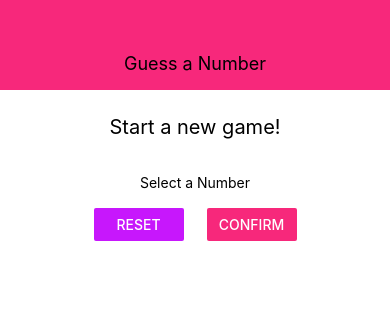
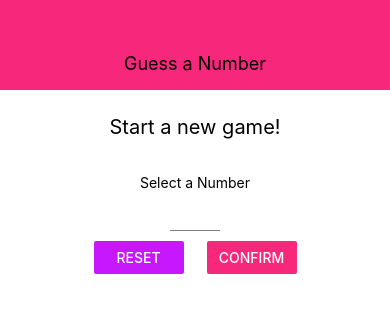
Before and after one commit to rony646/guess-a-number-app, a React Native app: screen / in a window 390 px wide. Shown: the top 312 px of the page. Built offline with nearby package versions, Linux system fonts and the light colour scheme.

Commit message:
new features

```diff
--- /dev/null
+++ b/components/Input.js
@@ -0,0 +1,17 @@
+import React from 'react';
+import { TextInput, StyleSheet } from 'react-native';
+
+const Input = props => {
+    return <TextInput {...props} style={{...styles.input, ...props.style}}/>
+};
+
+const styles = StyleSheet.create({
+    input: {
+        height: 30,
+        borderBottomColor: 'grey',
+        borderBottomWidth: 1,
+        marginVertical: 10
+    }
+});
+
+export default Input;
--- a/screens/StartGameScreen.js
+++ b/screens/StartGameScreen.js
@@ -1,23 +1,42 @@
-import React from 'react';
+import React, { useState } from 'react';
 
-import { View, StyleSheet, Text, TextInput, Button } from 'react-native';
+import { View, StyleSheet, Text, Button, TouchableWithoutFeedback, Keyboard } from 'react-native';
 
 import Card from '../components/Card'
+import Input from '../components/Input'
 import Colors from '../constants/colors'
 
 const StartGameScreen = props => {
+
+    const [enteredValue, setEnteredValue] = useState('');
+
+    const numberInputHandler = InputText => {
+        setEnteredValue(InputText.replace(/[^0-9]/g, ''))
+    };
+
     return (
+        <TouchableWithoutFeedback onPress={() => {Keyboard.dismiss()}}>
             <View style={styles.screen}>
                 <Text style={styles.title}>Start a new game!</Text>
                 <Card style={styles.inputContainer}>
                     <Text>Select a Number</Text>
-                <TextInput />
+                    <Input
+                        style={styles.input}
+                        blurOnSubmit
+                        autoCapitalize="none"
+                        autoCorrect={false}
+                        keyboardType="number-pad"
+                        maxLength={2}
+                        onChangeText={numberInputHandler}
+                        value={enteredValue}
+                    />
                     <View style={styles.buttonContainer}>
                         <View style={styles.button}><Button title="Reset" onPress={() => {}} color={Colors.accent}/></View>
                         <View style={styles.button}><Button title="Confirm" onPress={() => {}} color={Colors.primary}/></View>
                     </View>
                 </Card>
             </View>
+        </TouchableWithoutFeedback>
     );
 };
 
@@ -44,6 +63,10 @@
     },
     button: {
         width: 90
+    },
+    input: {
+       width: 50,
+       textAlign: "center"
     }
 })
 
```
Lines whose indentation alone changed are shown as unchanged.
